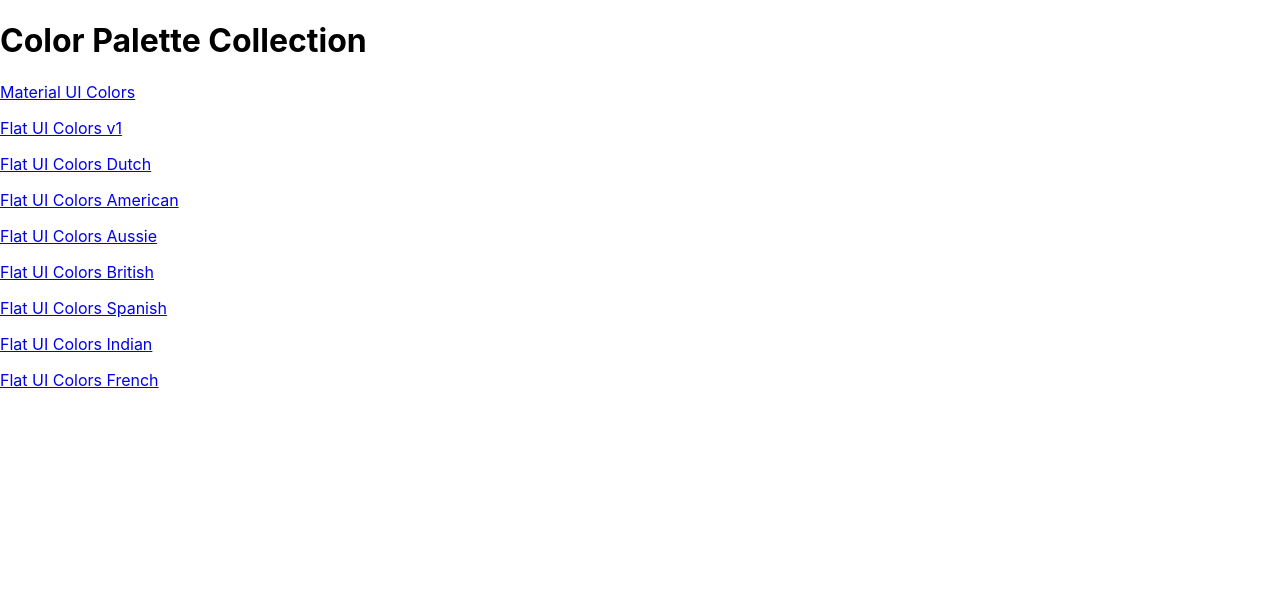
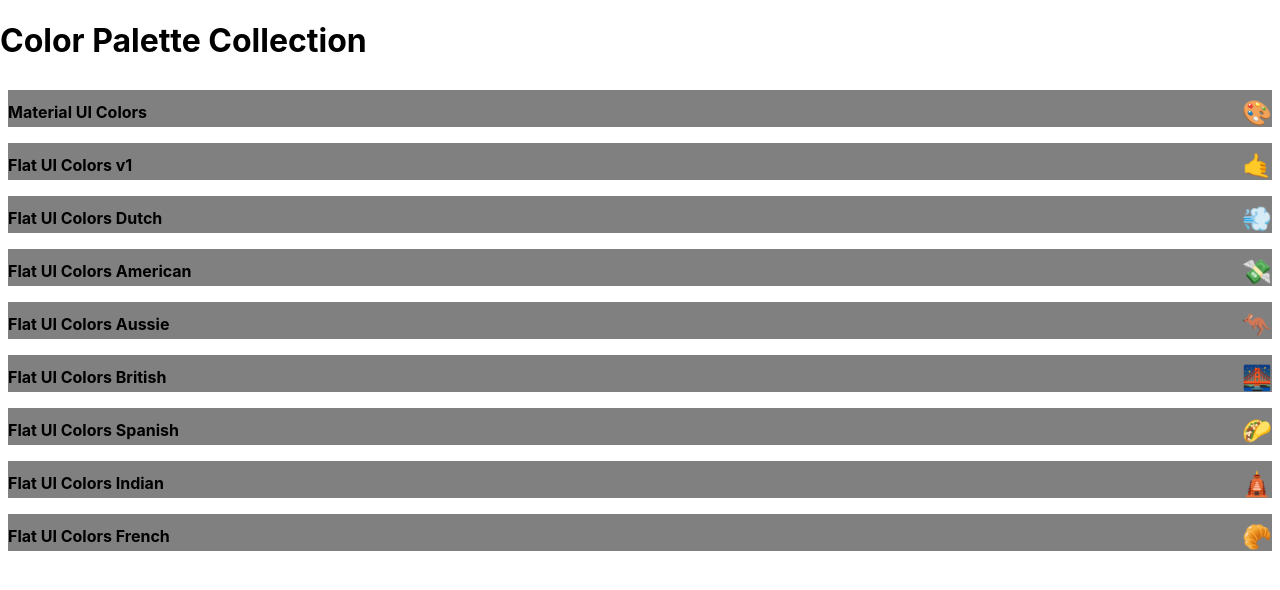
Before and after one commit to aprilaquino/colorpalette, a React (Create React App) app: page / in a window 1280 px wide. Shown: the top 590 px of the page. Built offline with nearby package versions, Linux system fonts and the light colour scheme.

Commit message:
styling miniPalette and change emoji in seedColor.js

```diff
--- a/package.json
+++ b/package.json
@@ -5,6 +5,7 @@
   "dependencies": {
     "@material-ui/core": "^4.11.3",
     "@material-ui/icons": "^4.11.2",
+    "@material-ui/styles": "^4.11.3",
     "@testing-library/jest-dom": "^5.11.9",
     "@testing-library/react": "^11.2.5",
     "@testing-library/user-event": "^12.8.0",
--- /dev/null
+++ b/src/MiniPalette.js
@@ -0,0 +1,46 @@
+import React, {Component} from 'react';
+import {withStyles} from '@material-ui/styles';
+
+const styles = {
+	root:{
+		backgroundColor:"white",
+		borderRadius: "5px",
+		padding:"0.5rem",
+		position:"relative",
+		overflow:"hidden",
+		"&:hover":{
+			cursor:"pointer"
+		}
+	},
+	colors:{
+		backgroundColor:"grey"
+	},
+	title:{
+		display:"flex",
+		justifyContent: "space-between",
+		alignItems: "center",
+		margin: "0",
+		color: "black",
+		paddingTop: "0.5rem",
+		fontSize: "1rem",
+		position:"relative"
+	},
+	emoji:{
+		marginLeft: "0.5rem",
+		fontSize:"1.5rem"
+	}
+};
+
+function MiniPalette(props){
+	const {classes, paletteName, emoji} =props;
+	return (
+		<div className={classes.root}>
+			<div className={classes.colors}>
+				<h5 className={classes.title}>{paletteName} <span className={classes.emoji}>{emoji}</span></h5>
+			</div>
+		</div>
+
+	);
+}
+
+export default withStyles(styles)(MiniPalette);
--- a/src/PaletteList.js
+++ b/src/PaletteList.js
@@ -1,5 +1,6 @@
 import React, {Component} from 'react';
 import {Link} from "react-router-dom";
+import MiniPalette from "./MiniPalette";
 
 export default class PaletteList extends Component{
 	render(){
@@ -8,8 +9,7 @@
 			<div>
 				<h1>Color Palette Collection</h1>
 				{palettes.map(palette => (
-					<p>
-					<Link to={`/palette/${palette.id}`}>{palette.paletteName}</Link></p>
+					<MiniPalette {...palette}/>
 				))}
 			</div>
 
--- a/src/seedColors.js
+++ b/src/seedColors.js
@@ -55,7 +55,7 @@
   {
     paletteName: "Flat UI Colors Dutch",
     id: "flat-ui-colors-dutch",
-    emoji: "🇳🇱",
+    emoji: "💨",
     colors: [
       { name: "Sunflower", color: "#FFC312" },
       { name: "Energos", color: "#C4E538" },
@@ -82,7 +82,7 @@
   {
     paletteName: "Flat UI Colors American",
     id: "flat-ui-colors-american",
-    emoji: "🇺🇸",
+    emoji: "💸",
     colors: [
       { name: "LightGreenishBlue", color: "#55efc4" },
       { name: "FadedPoster", color: "#81ecec" },
@@ -109,7 +109,7 @@
   {
     paletteName: "Flat UI Colors Aussie",
     id: "flat-ui-colors-aussie",
-    emoji: "🇦🇺",
+    emoji: "🦘",
     colors: [
       { name: "Beekeeper", color: "#f6e58d" },
       { name: "SpicedNectarine", color: "#ffbe76" },
@@ -136,7 +136,7 @@
   {
     paletteName: "Flat UI Colors British",
     id: "flat-ui-colors-british",
-    emoji: "🇬🇧",
+    emoji: "🌉",
     colors: [
       { name: "ProtossPylon", color: "#00a8ff" },
       { name: "Periwinkle", color: "#9c88ff" },
@@ -163,7 +163,7 @@
   {
     paletteName: "Flat UI Colors Spanish",
     id: "flat-ui-colors-spanish",
-    emoji: "🇪🇸",
+    emoji: "🌮",
     colors: [
       { name: "JacksonsPurple", color: "#40407a" },
       { name: "C64Purple", color: "#706fd3" },
@@ -190,7 +190,7 @@
   {
     paletteName: "Flat UI Colors Indian",
     id: "flat-ui-colors-indian",
-    emoji: "🇮🇳",
+    emoji: "🛕",
     colors: [
       { name: "OrchidOrange", color: "#FEA47F" },
       { name: "SpiroDiscoBall", color: "#25CCF7" },
@@ -217,7 +217,7 @@
   {
     paletteName: "Flat UI Colors French",
     id: "flat-ui-colors-french",
-    emoji: "🇫🇷",
+    emoji: "🥐",
     colors: [
       { name: "FlatFlesh", color: "#fad390" },
       { name: "MelonMelody", color: "#f8c291" },
```
